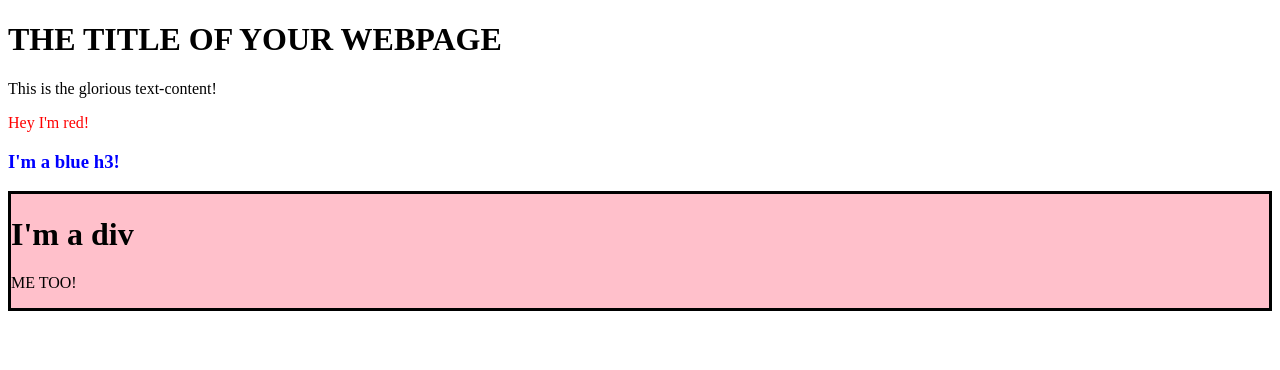
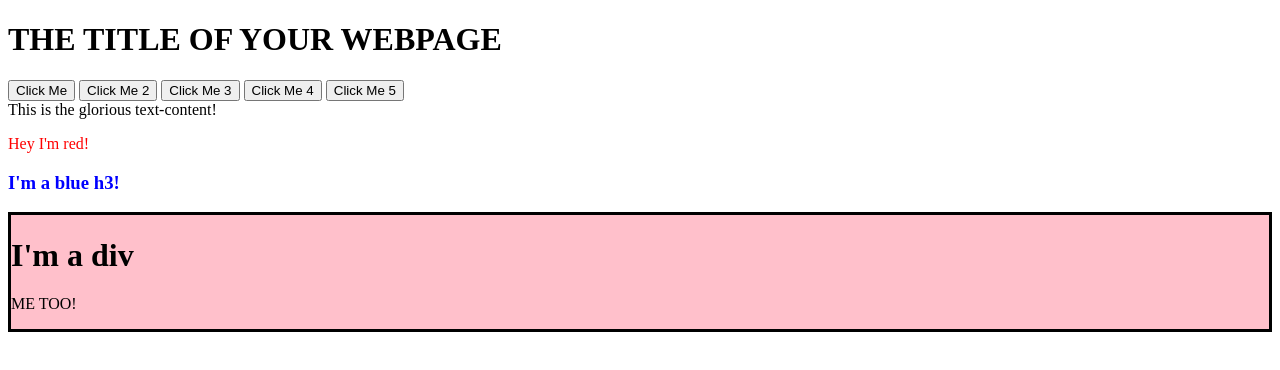
Before and after one commit to clearfeather/TheOdinProject, a plain HTML site: page dom/index.html in a window 1280 px wide. Drawn offline with Linux system fonts and the light colour scheme.

Commit message:
updates to dom practice

```diff
--- a/dom/index.html
+++ b/dom/index.html
@@ -11,10 +11,13 @@
 
 <body>
 
-    <h1>
-        THE TITLE OF YOUR WEBPAGE
-      </h1>
-      <div id="container"></div>
+    <h1>THE TITLE OF YOUR WEBPAGE</h1>
+    <button onclick="alert('Hello World')">Click Me</button>
+    <button id="btn2">Click Me 2</button>
+    <button id="btn3">Click Me 3</button>
+    <button id="btn4">Click Me 4</button>
+    <button id="btn5">Click Me 5</button>
+    <div id="container"></div>
 
     <script>
         // Select Things
@@ -50,6 +53,21 @@
         body.append(div2);
         div2.appendChild(h1);
         div2.appendChild(p2);
+
+        // Button Method 2
+        const btn2 = document.querySelector('#btn2');
+        btn2.onclick = () => alert('Hello World 2');
+        // Button Method 3
+        const btn3 = document.querySelector('#btn3');
+        btn3.addEventListener('click', (e) => { alert('Hello World 3'); console.log(e) });
+        // Button Method 3 - Named Function
+        function alertFunction() { alert("Hello World 3a")};
+        btn4.onclick = alertFunction;
+        btn4.addEventListener('click', alertFunction);
+        // Button Method 5
+        btn5.addEventListener('click', function (e) {
+            e.target.style.background = 'blue';
+        });
     </script>
 
 </body>
```
